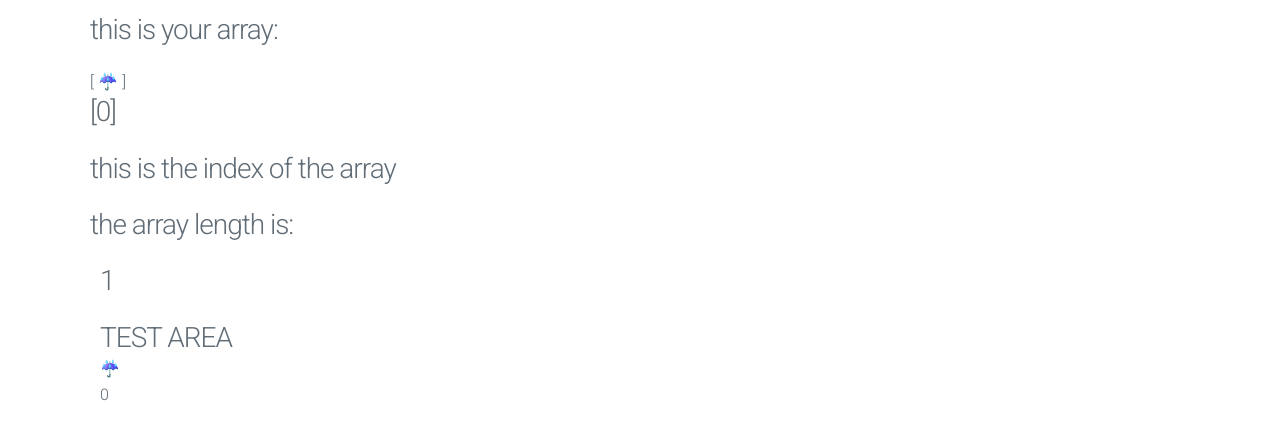
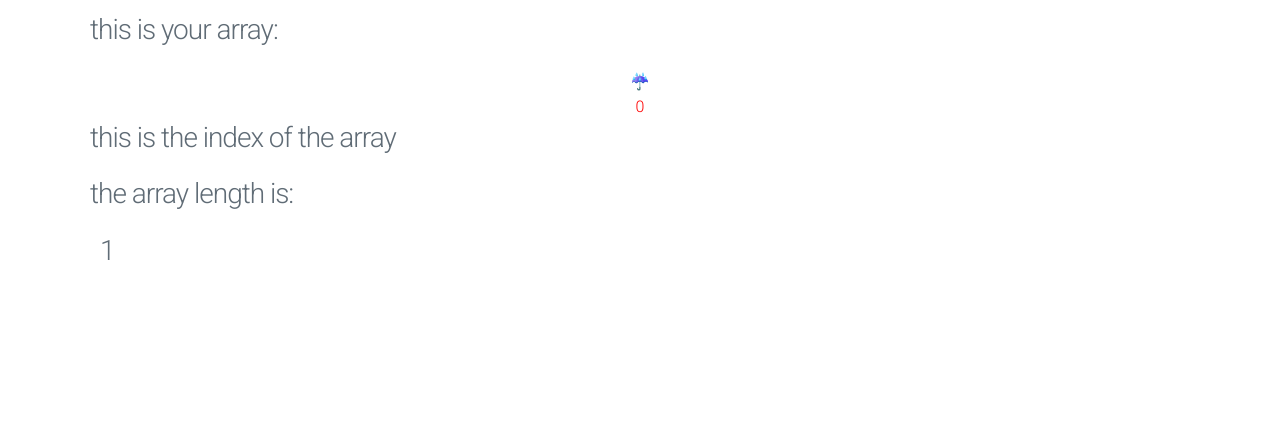
Before and after one commit to RobStenning/visualArray, a website: page visualarray.html in a window 1280 px wide. Both pictures are taken after a click on the button "PUSH". Shown: the part 299-738 px from the top of the page. Drawn offline with nearby package versions, Linux system fonts and the light colour scheme.

Commit message:
array + index of array now input div to allow flex

```diff
--- a/index.js
+++ b/index.js
@@ -94,7 +94,7 @@ function removeFromArray(){
 
 const range = document.getElementsByName('range')
 
-function selectRange(){
+function updateSelectRange(){
     addRange.innerHTML = '';
     removeRange.innerHTML = '';
     let i = 0;
@@ -111,16 +111,15 @@ function indexOf(){
     let i = 0;
     const indexArray =new Array();
     indexArray.length = 0;
-    document.getElementById('testareaIndex').innerHTML = ''
+    document.getElementById('indexOf').innerHTML = ''
     do {
         const indexOf = document.getElementById('indexOf')
         indexArray.push(i);
         let div = document.createElement('div');
         div.className = "column";
-        document.getElementById('testareaIndex').appendChild(div)
+        document.getElementById('indexOf').appendChild(div)
         div.innerHTML = i
         i += 1;
-        indexOf.innerHTML = `[${indexArray}]`;
     } while (i < myArray.length)
 }
 
@@ -131,17 +130,24 @@ function testScript(){
         let div = document.createElement('div');
         div.className = "column";
         div.innerHTML = `${item}`;
-        document.getElementById('testarea').appendChild(div)
+        document.getElementById('array').appendChild(div)
         let divIndex = document.createElement('divIndex');
-        document.getElementById('testareaIndex').appendChild(divIndex)
+        document.getElementById('indexOf').appendChild(divIndex)
     })
 }
 
 function refreshArray(){
-    visualArray.innerHTML = `[ ${myArray} ]`
     visualLength.innerHTML = myArray.length
+    document.getElementById('array').innerHTML = ''
+    myArray.forEach((item) => {
+        let div = document.createElement('div');
+        div.className = "column";
+        div.innerHTML = `${item}`;
+        document.getElementById('array').appendChild(div)
+        let divIndex = document.createElement('divIndex');
+        document.getElementById('indexOf').appendChild(divIndex)
+    })
     console.log(`my array is ${myArray.length} long`)
-    selectRange();
+    updateSelectRange();
     indexOf();
-    testScript();
 }
--- a/style.css
+++ b/style.css
@@ -6,11 +6,12 @@
     width: 40px;
 }
 
-#testarea .column div {
+.column div {
     align-items: center;
     align-content: center;
     text-align: center;
     width: 40px;
+    background-color: aqua;
  }
 .testClass {
     color: green;
@@ -18,3 +19,15 @@
     align-content: center;
     text-align: center;
 }
+
+.row .column {
+    padding: 0px;
+    align-items: center;
+    align-content: center;
+    text-align: center;
+}
+
+div.column {
+    color: red;
+    padding: 0px;
+}
--- a/visualarray.html
+++ b/visualarray.html
@@ -39,21 +39,11 @@
 <div class="container">
     <h3 class="row">this is your array:</h3>
     <div class="row" id="array"></div>
-    <h3 class="row" id="indexOf"></h3>
+    <div class="row" id="indexOf"></div>
     <h3 class="row">this is the index of the array</h3>
     <h3 class="row">the array length is:</h3>
     <h3 id="length"></h3>
 </div>
-
-<div class="container" id="testme">
-    <div class="row">
-        <h3 class="column">TEST AREA</h3>
-    </div>
-<div class="row" id="testarea"></div>
-<div class="row" id="testareaIndex"></div>
-</div>
-
-
 
 <script src="https://unpkg.com/@popperjs/core@2"></script>
 <script src="https://unpkg.com/tippy.js@6"></script>
```
